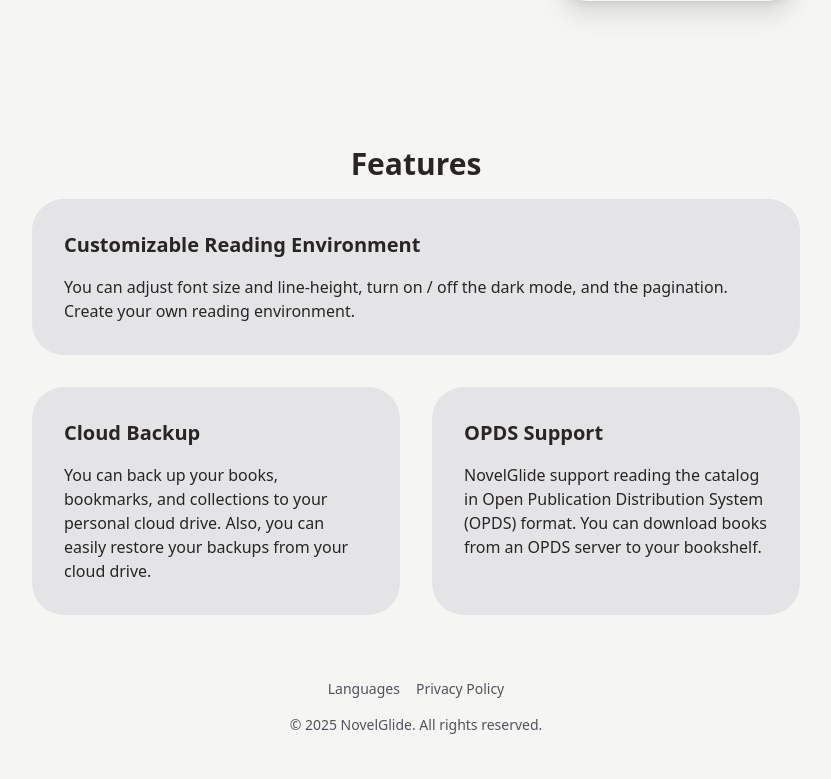
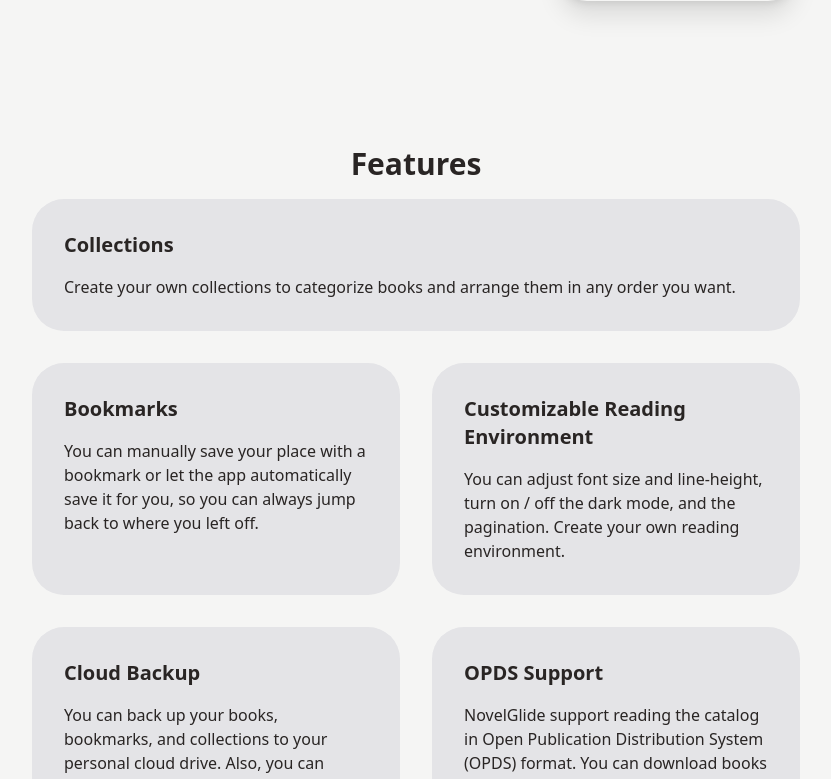
Before and after one commit to NovelGlide/NovelGlide-Website, a Next.js app: page / in a window 1280 px wide. Shown: the part 664-1443 px from the top of the page, without its empty margins (224-1055 px from the left). Built offline with nearby package versions, Linux system fonts and the light colour scheme.

Commit message:
Add 2 feature sections

```diff
--- a/messages/en.json
+++ b/messages/en.json
@@ -11,7 +11,11 @@
     "cloudFeatTitle": "Cloud Backup",
     "cloudFeatDescription": "You can back up your books, bookmarks, and collections to your personal cloud drive. Also, you can easily restore your backups from your cloud drive.",
     "exploreFeatTitle": "OPDS Support",
-    "exploreFeatDescription": "NovelGlide support reading the catalog in Open Publication Distribution System (OPDS) format. You can download books from an OPDS server to your bookshelf."
+    "exploreFeatDescription": "NovelGlide support reading the catalog in Open Publication Distribution System (OPDS) format. You can download books from an OPDS server to your bookshelf.",
+    "collectionTitle": "Collections",
+    "collectionDescription": "Create your own collections to categorize books and arrange them in any order you want.",
+    "bookmarkTitle": "Bookmarks",
+    "bookmarkDescription": "You can manually save your place with a bookmark or let the app automatically save it for you, so you can always jump back to where you left off."
   },
   "General": {
     "privacyPolicy": "Privacy Policy"
--- a/messages/ja.json
+++ b/messages/ja.json
@@ -11,7 +11,11 @@
     "cloudFeatTitle": "クラウドバックアップ",
     "cloudFeatDescription": "書籍やブックマーク、コレクションを個人のクラウドストレージにバックアップできます。また、クラウドからデータを復元することも可能です。",
     "exploreFeatTitle": "OPDSに対応",
-    "exploreFeatDescription": "NovelGlideは、Open Publication Distribution System (OPDS) カタログに対応しています。OPDSサーバーから直接本をダウンロードし、本棚に追加できます。"
+    "exploreFeatDescription": "NovelGlideは、Open Publication Distribution System (OPDS) カタログに対応しています。OPDSサーバーから直接本をダウンロードし、本棚に追加できます。",
+    "collectionTitle": "コレクション",
+    "collectionDescription": "本を分類して好きな順に並べ替えられる、あなただけのコレクションを作りましょう。",
+    "bookmarkTitle": "ブックマーク",
+    "bookmarkDescription": "手動でブックマークしたり、アプリに自動で保存させたりすることで、いつでも中断した場所に戻ることができます。"
   },
   "General": {
     "privacyPolicy": "プライバシーポリシー"
--- a/messages/zh-cn.json
+++ b/messages/zh-cn.json
@@ -11,7 +11,11 @@
     "cloudFeatTitle": "云端同步与备份",
     "cloudFeatDescription": "可将书籍、书签和收藏备份至你的个人云盘，也可从云端恢复数据，确保阅读进度永不丢失。",
     "exploreFeatTitle": "支持 OPDS",
-    "exploreFeatDescription": "NovelGlide 支持 Open Publication Distribution System (OPDS) 目录。你也可以直接从 OPDS 服务器下载书籍，丰富你的书库。"
+    "exploreFeatDescription": "NovelGlide 支持 Open Publication Distribution System (OPDS) 目录。你也可以直接从 OPDS 服务器下载书籍，丰富你的书库。",
+    "collectionTitle": "收藏",
+    "collectionDescription": "创建你自己的收藏集来对书籍进行分类，并按照你想要的任何顺序排列。",
+    "bookmarkTitle": "书签",
+    "bookmarkDescription": "你可以手动保存位置或让应用自动保存，这样你就可以随时跳回到上次离开的地方。"
   },
   "General": {
     "privacyPolicy": "隐私政策"
--- a/messages/zh-tw.json
+++ b/messages/zh-tw.json
@@ -11,7 +11,11 @@
     "cloudFeatTitle": "雲端備份",
     "cloudFeatDescription": "你可以備份書籍、書籤、收藏至個人的雲端硬碟。也可以從個人的雲端空間中回復備份。",
     "exploreFeatTitle": "支援 OPDS",
-    "exploreFeatDescription": "NovelGlide 支援讀取 Open Publication Distribution System (OPDS) 目錄。你也可以從 OPDS server 上下載書籍至書櫃中。"
+    "exploreFeatDescription": "NovelGlide 支援讀取 Open Publication Distribution System (OPDS) 目錄。你也可以從 OPDS server 上下載書籍至書櫃中。",
+    "collectionTitle": "收藏",
+    "collectionDescription": "建立您自己的收藏來將書籍分類，並依照您想要的任何順序排列。",
+    "bookmarkTitle": "書籤",
+    "bookmarkDescription": "您可以手動儲存書籤，或讓應用程式自動為您儲存，這樣您就可以隨時跳回上次離開的地方。"
   },
   "General": {
     "privacyPolicy": "隱私權政策"
--- a/src/app/app_sections/feature_section.tsx
+++ b/src/app/app_sections/feature_section.tsx
@@ -10,9 +10,21 @@ export default function FeatureSection() {
       >
         {t('title')}
       </h3>
-      <FeatureCard title={t('customFeatTitle')}>
-        {t('customFeatDescription')}
+      <FeatureCard title={t('collectionTitle')}>
+        {t('collectionDescription')}
       </FeatureCard>
+      <div className="flex flex-col md:flex-row flex-wrap items-stretch mt-8 gap-8">
+        <div className="flex-1">
+          <FeatureCard title={t('bookmarkTitle')}>
+            {t('bookmarkDescription')}
+          </FeatureCard>
+        </div>
+        <div className="flex-1">
+          <FeatureCard title={t('customFeatTitle')}>
+            {t('customFeatDescription')}
+          </FeatureCard>
+        </div>
+      </div>
       <div className="flex flex-col md:flex-row flex-wrap items-stretch mt-8 gap-8">
         <div className="flex-1">
           <FeatureCard title={t('cloudFeatTitle')}>
```
